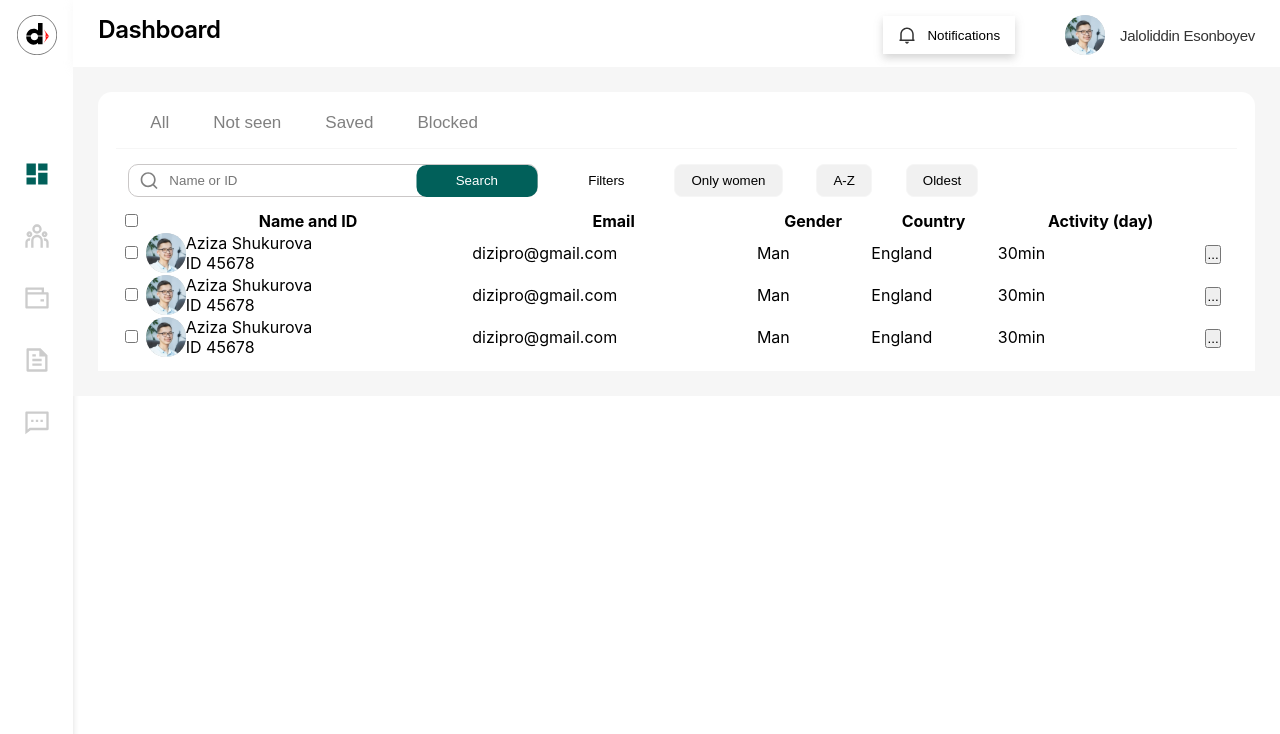
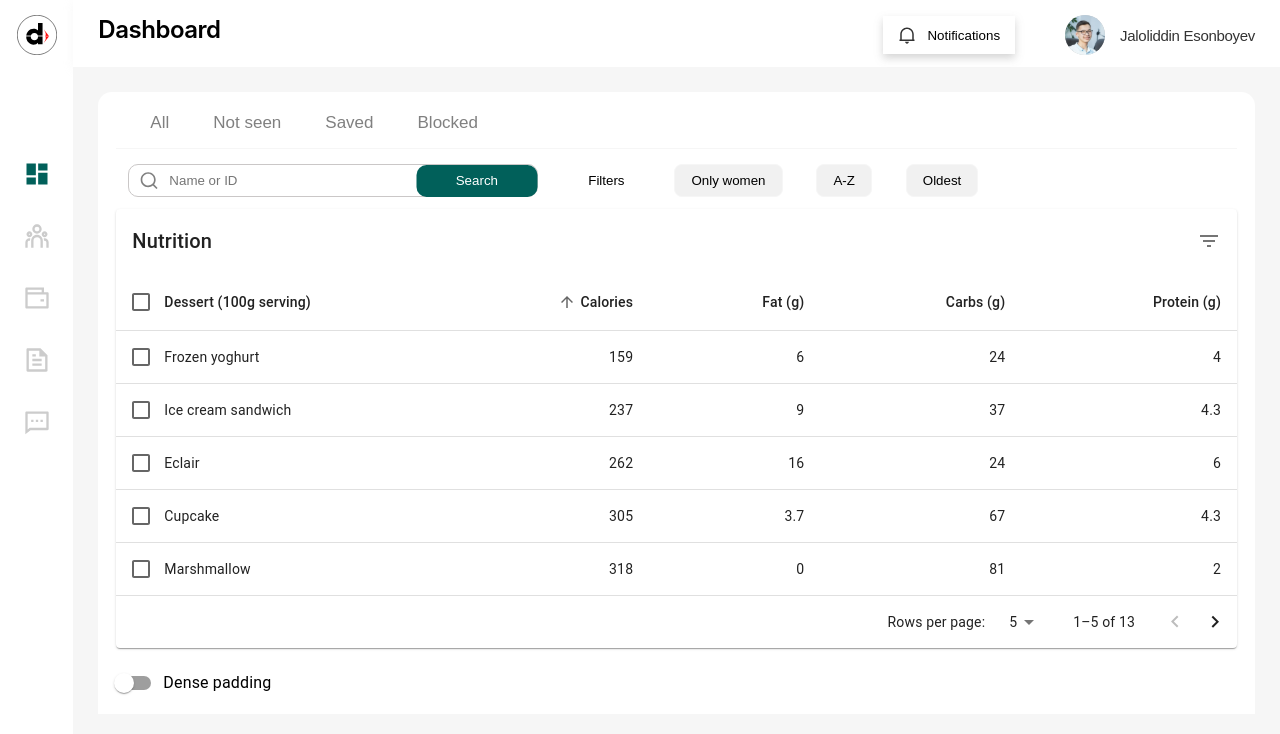
Before and after one commit to the-rustambek/dizipro_admin, a React (Create React App) app in the folder dizipro_admin/: page / in a window 1280 px wide. Shown: the top 734 px of the page. Built offline with nearby package versions, Linux system fonts and the light colour scheme.

Commit message:
add material-ui

```diff
--- a/dizipro_admin/src/Components/UsersTable/UsersTable.jsx
+++ b/dizipro_admin/src/Components/UsersTable/UsersTable.jsx
@@ -1,108 +1,374 @@
-import "./UsersTable.css"
-import Avatar from "../../Assets/Img/Avatar.svg";
+import * as React from 'react';
+import PropTypes from 'prop-types';
+import { alpha } from '@mui/material/styles';
+import Box from '@mui/material/Box';
+import Table from '@mui/material/Table';
+import TableBody from '@mui/material/TableBody';
+import TableCell from '@mui/material/TableCell';
+import TableContainer from '@mui/material/TableContainer';
+import TableHead from '@mui/material/TableHead';
+import TablePagination from '@mui/material/TablePagination';
+import TableRow from '@mui/material/TableRow';
+import TableSortLabel from '@mui/material/TableSortLabel';
+import Toolbar from '@mui/material/Toolbar';
+import Typography from '@mui/material/Typography';
+import Paper from '@mui/material/Paper';
+import Checkbox from '@mui/material/Checkbox';
+import IconButton from '@mui/material/IconButton';
+import Tooltip from '@mui/material/Tooltip';
+import FormControlLabel from '@mui/material/FormControlLabel';
+import Switch from '@mui/material/Switch';
+import DeleteIcon from '@mui/icons-material/Delete';
+import FilterListIcon from '@mui/icons-material/FilterList';
+import { visuallyHidden } from '@mui/utils';
 
-const UsersTable = () =>{
-return (
-<div class="wrapper">
-    <table className="users-table">
-      <thead>
-        <tr>
-          <th scope="col">
-            <input type="checkbox" />
-          </th>
-          <th>
-            Name and ID
-
-          </th>
-          <th>
-            Email
-          </th>
-          <th>Gender</th>
-          <th>Country</th>
-          <th>Activity (day)</th>
-          <th>
-
-          </th>
-        </tr>
-      </thead>
-      <tbody>
-        <tr>
-          <th>
-          <input type="checkbox" />
-          </th>
-          <td>
-            <span className="users-span">
-              <img src={Avatar} alt="" />
-              <span>
-                <p>Aziza Shukurova</p>
-                <p>
-                  ID 45678
-                </p>
-              </span>
-            </span>
-
-          </td>
-          <td>
-            dizipro@gmail.com
-          </td>
-          <td>Man</td>
-          <td>England</td>
-          <td>30min</td>
-          <td><button>...</button></td>
-        </tr>
-        <tr>
-          <th>
-          <input type="checkbox" />
-          </th>
-          <td>
-            <span className="users-span">
-              <img src={Avatar} alt="" />
-              <span>
-                <p>Aziza Shukurova</p>
-                <p>
-                  ID 45678
-                </p>
-              </span>
-            </span>
-
-          </td>
-          <td>
-            dizipro@gmail.com
-          </td>
-          <td>Man</td>
-          <td>England</td>
-          <td>30min</td>
-          <td><button>...</button></td>
-        </tr>
-        <tr>
-          <th>
-          <input type="checkbox" />
-          </th>
-          <td>
-            <span className="users-span">
-              <img src={Avatar} alt="" />
-              <span>
-                <p>Aziza Shukurova</p>
-                <p>
-                  ID 45678
-                </p>
-              </span>
-            </span>
-
-          </td>
-          <td>
-            dizipro@gmail.com
-          </td>
-          <td>Man</td>
-          <td>England</td>
-          <td>30min</td>
-          <td><button>...</button></td>
-        </tr>
-
-      </tbody>
-    </table>
-</div>
-)
+function createData(name, calories, fat, carbs, protein) {
+  return {
+    name,
+    calories,
+    fat,
+    carbs,
+    protein,
+  };
 }
 
-export default UsersTable;
+const rows = [
+  createData('Cupcake', 305, 3.7, 67, 4.3),
+  createData('Donut', 452, 25.0, 51, 4.9),
+  createData('Eclair', 262, 16.0, 24, 6.0),
+  createData('Frozen yoghurt', 159, 6.0, 24, 4.0),
+  createData('Gingerbread', 356, 16.0, 49, 3.9),
+  createData('Honeycomb', 408, 3.2, 87, 6.5),
+  createData('Ice cream sandwich', 237, 9.0, 37, 4.3),
+  createData('Jelly Bean', 375, 0.0, 94, 0.0),
+  createData('KitKat', 518, 26.0, 65, 7.0),
+  createData('Lollipop', 392, 0.2, 98, 0.0),
+  createData('Marshmallow', 318, 0, 81, 2.0),
+  createData('Nougat', 360, 19.0, 9, 37.0),
+  createData('Oreo', 437, 18.0, 63, 4.0),
+];
+
+function descendingComparator(a, b, orderBy) {
+  if (b[orderBy] < a[orderBy]) {
+    return -1;
+  }
+  if (b[orderBy] > a[orderBy]) {
+    return 1;
+  }
+  return 0;
+}
+
+function getComparator(order, orderBy) {
+  return order === 'desc'
+    ? (a, b) => descendingComparator(a, b, orderBy)
+    : (a, b) => -descendingComparator(a, b, orderBy);
+}
+
+function stableSort(array, comparator) {
+  const stabilizedThis = array.map((el, index) => [el, index]);
+  stabilizedThis.sort((a, b) => {
+    const order = comparator(a[0], b[0]);
+    if (order !== 0) {
+      return order;
+    }
+    return a[1] - b[1];
+  });
+  return stabilizedThis.map((el) => el[0]);
+}
+
+const headCells = [
+  {
+    id: 'name',
+    numeric: false,
+    disablePadding: true,
+    label: 'Dessert (100g serving)',
+  },
+  {
+    id: 'calories',
+    numeric: true,
+    disablePadding: false,
+    label: 'Calories',
+  },
+  {
+    id: 'fat',
+    numeric: true,
+    disablePadding: false,
+    label: 'Fat (g)',
+  },
+  {
+    id: 'carbs',
+    numeric: true,
+    disablePadding: false,
+    label: 'Carbs (g)',
+  },
+  {
+    id: 'protein',
+    numeric: true,
+    disablePadding: false,
+    label: 'Protein (g)',
+  },
+];
+
+function EnhancedTableHead(props) {
+  const { onSelectAllClick, order, orderBy, numSelected, rowCount, onRequestSort } =
+    props;
+  const createSortHandler = (property) => (event) => {
+    onRequestSort(event, property);
+  };
+
+  return (
+    <TableHead>
+      <TableRow>
+        <TableCell padding="checkbox">
+          <Checkbox
+            color="primary"
+            indeterminate={numSelected > 0 && numSelected < rowCount}
+            checked={rowCount > 0 && numSelected === rowCount}
+            onChange={onSelectAllClick}
+            inputProps={{
+              'aria-label': 'select all desserts',
+            }}
+          />
+        </TableCell>
+        {headCells.map((headCell) => (
+          <TableCell
+            key={headCell.id}
+            align={headCell.numeric ? 'right' : 'left'}
+            padding={headCell.disablePadding ? 'none' : 'normal'}
+            sortDirection={orderBy === headCell.id ? order : false}
+          >
+            <TableSortLabel
+              active={orderBy === headCell.id}
+              direction={orderBy === headCell.id ? order : 'asc'}
+              onClick={createSortHandler(headCell.id)}
+            >
+              {headCell.label}
+              {orderBy === headCell.id ? (
+                <Box component="span" sx={visuallyHidden}>
+                  {order === 'desc' ? 'sorted descending' : 'sorted ascending'}
+                </Box>
+              ) : null}
+            </TableSortLabel>
+          </TableCell>
+        ))}
+      </TableRow>
+    </TableHead>
+  );
+}
+
+EnhancedTableHead.propTypes = {
+  numSelected: PropTypes.number.isRequired,
+  onRequestSort: PropTypes.func.isRequired,
+  onSelectAllClick: PropTypes.func.isRequired,
+  order: PropTypes.oneOf(['asc', 'desc']).isRequired,
+  orderBy: PropTypes.string.isRequired,
+  rowCount: PropTypes.number.isRequired,
+};
+
+const EnhancedTableToolbar = (props) => {
+  const { numSelected } = props;
+
+  return (
+    <Toolbar
+      sx={{
+        pl: { sm: 2 },
+        pr: { xs: 1, sm: 1 },
+        ...(numSelected > 0 && {
+          bgcolor: (theme) =>
+            alpha(theme.palette.primary.main, theme.palette.action.activatedOpacity),
+        }),
+      }}
+    >
+      {numSelected > 0 ? (
+        <Typography
+          sx={{ flex: '1 1 100%' }}
+          color="inherit"
+          variant="subtitle1"
+          component="div"
+        >
+          {numSelected} selected
+        </Typography>
+      ) : (
+        <Typography
+          sx={{ flex: '1 1 100%' }}
+          variant="h6"
+          id="tableTitle"
+          component="div"
+        >
+          Nutrition
+        </Typography>
+      )}
+
+      {numSelected > 0 ? (
+        <Tooltip title="Delete">
+          <IconButton>
+            <DeleteIcon />
+          </IconButton>
+        </Tooltip>
+      ) : (
+        <Tooltip title="Filter list">
+          <IconButton>
+            <FilterListIcon />
+          </IconButton>
+        </Tooltip>
+      )}
+    </Toolbar>
+  );
+};
+
+EnhancedTableToolbar.propTypes = {
+  numSelected: PropTypes.number.isRequired,
+};
+
+export default function EnhancedTable() {
+  const [order, setOrder] = React.useState('asc');
+  const [orderBy, setOrderBy] = React.useState('calories');
+  const [selected, setSelected] = React.useState([]);
+  const [page, setPage] = React.useState(0);
+  const [dense, setDense] = React.useState(false);
+  const [rowsPerPage, setRowsPerPage] = React.useState(5);
+
+  const handleRequestSort = (event, property) => {
+    const isAsc = orderBy === property && order === 'asc';
+    setOrder(isAsc ? 'desc' : 'asc');
+    setOrderBy(property);
+  };
+
+  const handleSelectAllClick = (event) => {
+    if (event.target.checked) {
+      const newSelecteds = rows.map((n) => n.name);
+      setSelected(newSelecteds);
+      return;
+    }
+    setSelected([]);
+  };
+
+  const handleClick = (event, name) => {
+    const selectedIndex = selected.indexOf(name);
+    let newSelected = [];
+
+    if (selectedIndex === -1) {
+      newSelected = newSelected.concat(selected, name);
+    } else if (selectedIndex === 0) {
+      newSelected = newSelected.concat(selected.slice(1));
+    } else if (selectedIndex === selected.length - 1) {
+      newSelected = newSelected.concat(selected.slice(0, -1));
+    } else if (selectedIndex > 0) {
+      newSelected = newSelected.concat(
+        selected.slice(0, selectedIndex),
+        selected.slice(selectedIndex + 1),
+      );
+    }
+
+    setSelected(newSelected);
+  };
+
+  const handleChangePage = (event, newPage) => {
+    setPage(newPage);
+  };
+
+  const handleChangeRowsPerPage = (event) => {
+    setRowsPerPage(parseInt(event.target.value, 10));
+    setPage(0);
+  };
+
+  const handleChangeDense = (event) => {
+    setDense(event.target.checked);
+  };
+
+  const isSelected = (name) => selected.indexOf(name) !== -1;
+
+  // Avoid a layout jump when reaching the last page with empty rows.
+  const emptyRows =
+    page > 0 ? Math.max(0, (1 + page) * rowsPerPage - rows.length) : 0;
+
+  return (
+    <Box sx={{ width: '100%' }}>
+      <Paper sx={{ width: '100%', mb: 2 }}>
+        <EnhancedTableToolbar numSelected={selected.length} />
+        <TableContainer>
+          <Table
+            sx={{ minWidth: 750 }}
+            aria-labelledby="tableTitle"
+            size={dense ? 'small' : 'medium'}
+          >
+            <EnhancedTableHead
+              numSelected={selected.length}
+              order={order}
+              orderBy={orderBy}
+              onSelectAllClick={handleSelectAllClick}
+              onRequestSort={handleRequestSort}
+              rowCount={rows.length}
+            />
+            <TableBody>
+              {/* if you don't need to support IE11, you can replace the `stableSort` call with:
+                 rows.slice().sort(getComparator(order, orderBy)) */}
+              {stableSort(rows, getComparator(order, orderBy))
+                .slice(page * rowsPerPage, page * rowsPerPage + rowsPerPage)
+                .map((row, index) => {
+                  const isItemSelected = isSelected(row.name);
+                  const labelId = `enhanced-table-checkbox-${index}`;
+
+                  return (
+                    <TableRow
+                      hover
+                      onClick={(event) => handleClick(event, row.name)}
+                      role="checkbox"
+                      aria-checked={isItemSelected}
+                      tabIndex={-1}
+                      key={row.name}
+                      selected={isItemSelected}
+                    >
+                      <TableCell padding="checkbox">
+                        <Checkbox
+                          color="primary"
+                          checked={isItemSelected}
+                          inputProps={{
+                            'aria-labelledby': labelId,
+                          }}
+                        />
+                      </TableCell>
+                      <TableCell
+                        component="th"
+                        id={labelId}
+                        scope="row"
+                        padding="none"
+                      >
+                        {row.name}
+                      </TableCell>
+                      <TableCell align="right">{row.calories}</TableCell>
+                      <TableCell align="right">{row.fat}</TableCell>
+                      <TableCell align="right">{row.carbs}</TableCell>
+                      <TableCell align="right">{row.protein}</TableCell>
+                    </TableRow>
+                  );
+                })}
+              {emptyRows > 0 && (
+                <TableRow
+                  style={{
+                    height: (dense ? 33 : 53) * emptyRows,
+                  }}
+                >
+                  <TableCell colSpan={6} />
+                </TableRow>
+              )}
+            </TableBody>
+          </Table>
+        </TableContainer>
+        <TablePagination
+          rowsPerPageOptions={[5, 10, 25]}
+          component="div"
+          count={rows.length}
+          rowsPerPage={rowsPerPage}
+          page={page}
+          onPageChange={handleChangePage}
+          onRowsPerPageChange={handleChangeRowsPerPage}
+        />
+      </Paper>
+      <FormControlLabel
+        control={<Switch checked={dense} onChange={handleChangeDense} />}
+        label="Dense padding"
+      />
+    </Box>
+  );
+}
--- a/dizipro_admin/src/Pages/UsersPage/UsersPage.jsx
+++ b/dizipro_admin/src/Pages/UsersPage/UsersPage.jsx
@@ -1,8 +1,9 @@
 import Dashboard from "../../Components/Dashboard/Dashboard";
 import Header from "../../Components/Header/Header";
 import SearchFilter from "../../Components/SearchFilter/SearchFilter";
-import UsersTable from "../../Components/UsersTable/UsersTable";
-import "./UsersPage.css"
+import EnhancedTable from "../../Components/UsersTable/UsersTable";
+
+import "./UsersPage.css";
 
 const UsersPage = () =>{
   return (
@@ -13,7 +14,7 @@ const UsersPage = () =>{
       <div className="users-box">
         <div className="users-content">
        <SearchFilter />
-       <UsersTable />
+       <EnhancedTable />
        </div>
       </div>
 
```
